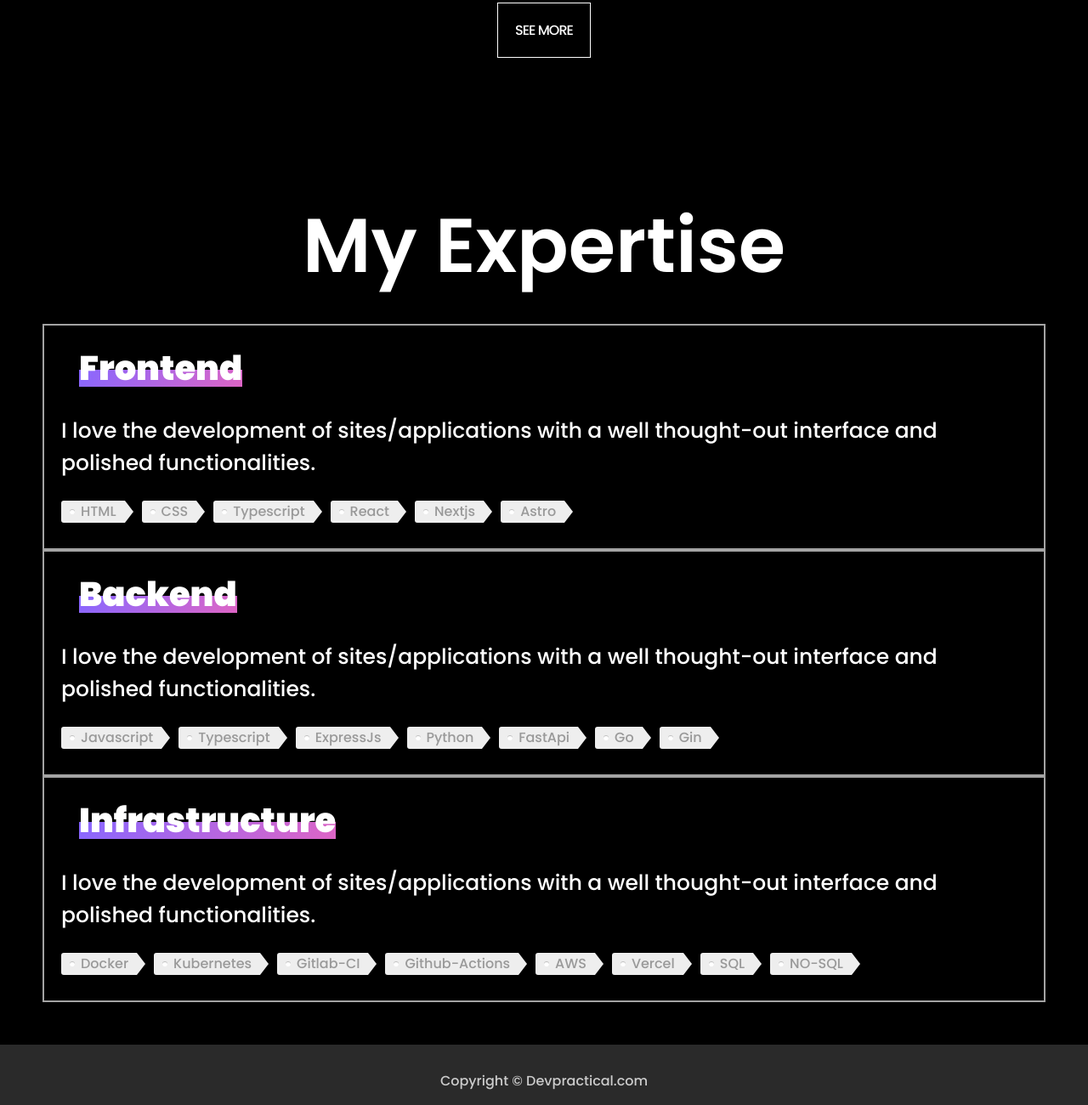
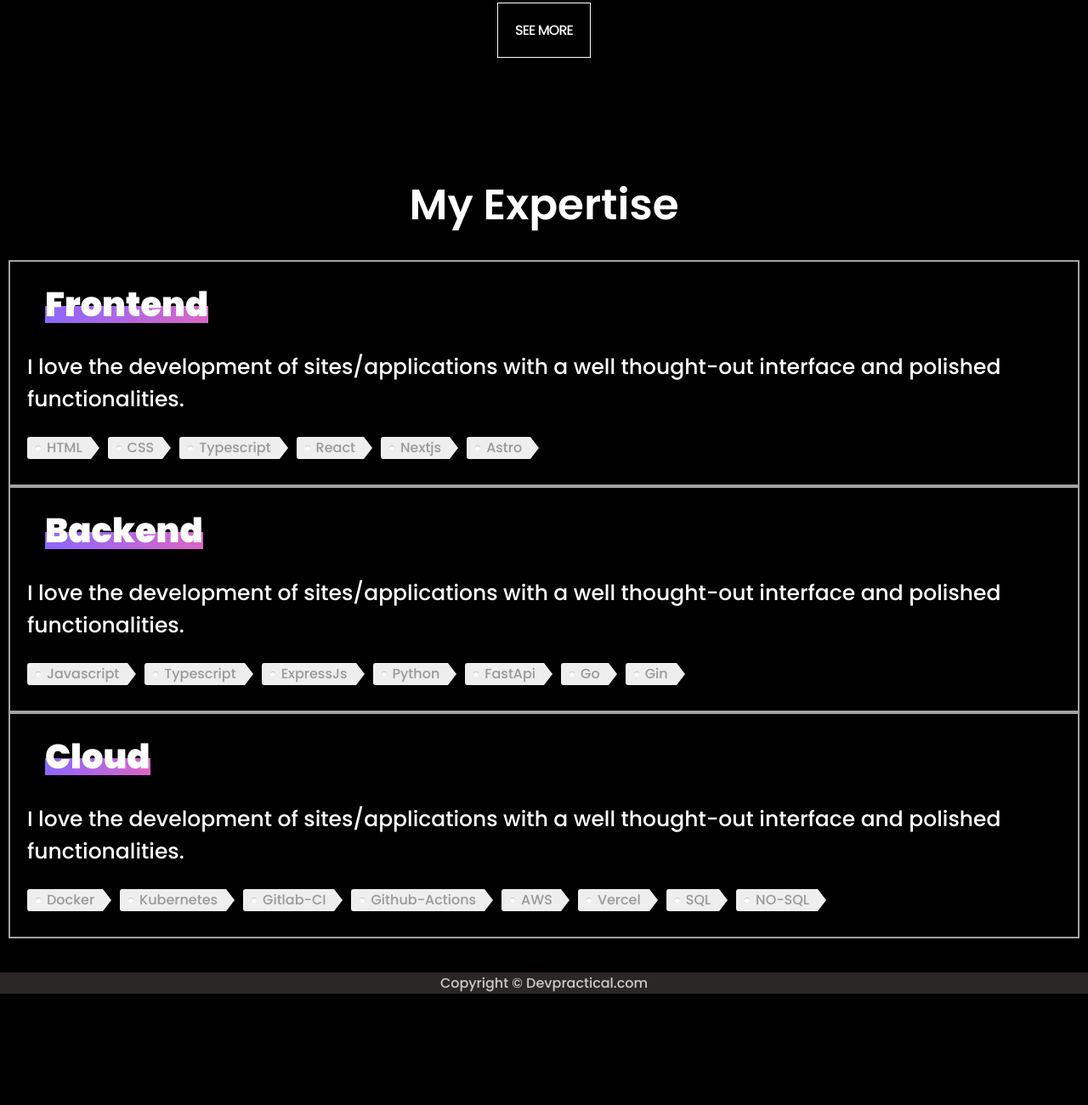
Before and after one commit to ivanldz/portfolio, an Astro site: page / in a window 1280 px wide. Shown: the part 624-1924 px from the top of the page at 85% size. After the commit the page ends 1793 px from the top, so only its background shows below. Built offline with nearby package versions, Linux system fonts and the light colour scheme; Astro itself is replaced by a stand-in of ours; some icons are missing.

Commit message:
polished movile view

```diff
--- a/src/components/Banner.astro
+++ b/src/components/Banner.astro
@@ -42,6 +42,7 @@ import Photo from "./ui/Photo.astro";
     z-index: 1;
     margin: 0 auto;
     overflow: hidden;
+    text-align: center;
   }
 
 
@@ -55,7 +56,6 @@ import Photo from "./ui/Photo.astro";
     margin: 0;
     line-height: 1;
     margin-top: 20px;
-    text-align: left;
     font-size: 50px;
     font-weight: 600;
   }
--- a/src/components/Expertice.astro
+++ b/src/components/Expertice.astro
@@ -30,14 +30,13 @@ const expertices = await getCollection("expertice");
 
 <style>
   .expertice {
-    margin: 0;
-    padding: 50px;
+    margin-top: 20px;
+    padding: 10px;
     overflow-y: hidden;
-    background-color: #000;
   }
 
   .expertice h1 {
-    font-size: 7vw;
+    font-size: 50px;
     font-weight: 600;
     line-height: 1.4em;
     color: #fff;
--- a/src/components/Footer.astro
+++ b/src/components/Footer.astro
@@ -6,6 +6,11 @@
   .footer {
     text-align: center;
     color: #ccc;
-    margin-top: 30px
+    background-color: #2b2727;
+    margin: 30px 0 0 0
+  }
+
+  p{
+    margin: 0;
   }
 </style>
--- a/src/content/expertice/expertice-3.md
+++ b/src/content/expertice/expertice-3.md
@@ -1,5 +1,5 @@
 ---
-title: Infrastructure
+title: Cloud
 icon: ic:outline-cloud
 body: I love the development of sites/applications with a well thought-out interface and polished functionalities.
 lenguajes:
--- a/src/layouts/DefaultLayout.astro
+++ b/src/layouts/DefaultLayout.astro
@@ -30,7 +30,7 @@ import Header from "../components/Header.astro";
   }
 
   body {
-    background-color: #2a2a2a;
+    background-color: #000;
     font-family: "Poppins", sans-serif;
   }
 </style>
```
